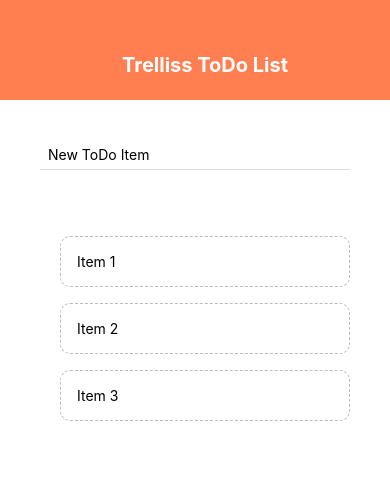
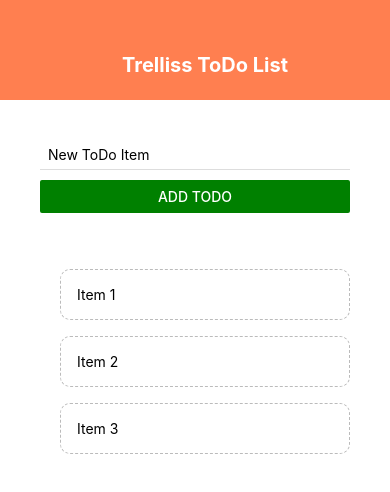
Before and after one commit to bomazani/my-trelliss-nav, a React Native app: screen / in a window 390 px wide. Shown: the top 492 px of the page. Built offline with nearby package versions, Linux system fonts and the light colour scheme.

Commit message:
Added a button in 'addTodos.js' that console.logs the input in the 'New ToDo Item' field.

```diff
--- a/components/addTodo.js
+++ b/components/addTodo.js
@@ -16,9 +16,10 @@ export default function AddTodo() {
             <TextInput
                 style={styles.input}
                 placeholder='New ToDo Item'
-                // onChange automatically grabs the value (val)
+                // onChange automatically grabs the value (val) for use in changeHandler function.
                 onChangeText={changeHandler}
             />
+            <Button color='green' onPress={() => console.log(text)} title='add todo' />
         </View>
     )
 }
@@ -30,5 +31,5 @@ const styles = StyleSheet.create({
         paddingVertical: 6,
         borderBottomWidth: 1,
         borderBottomColor: '#ddd',
-    }
-})
+    },
+});
```
